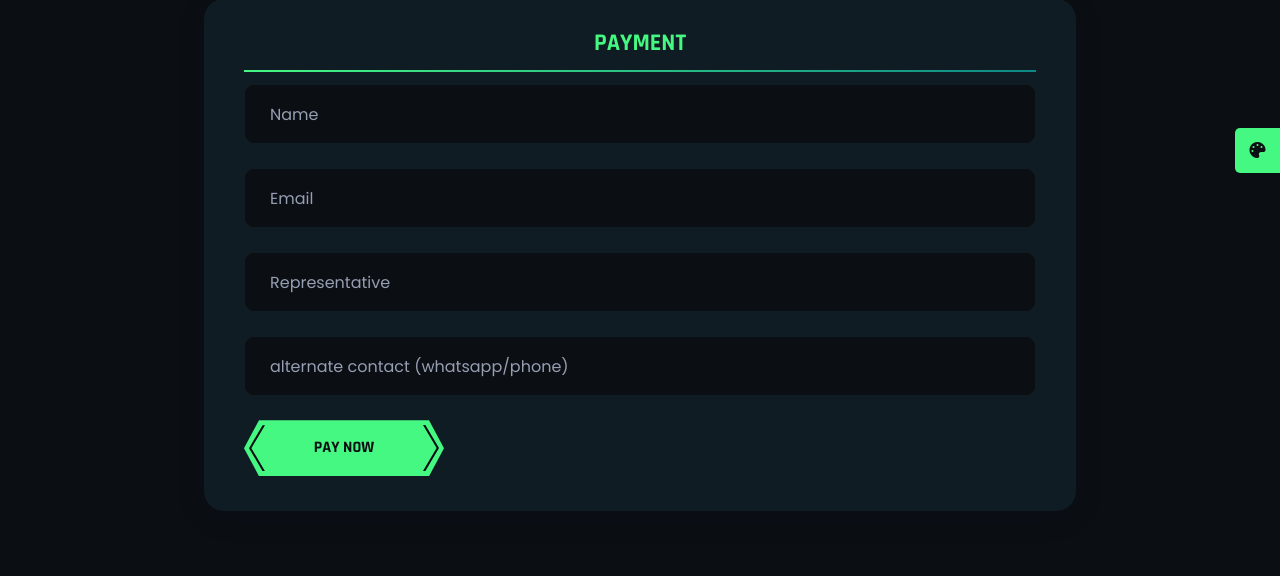
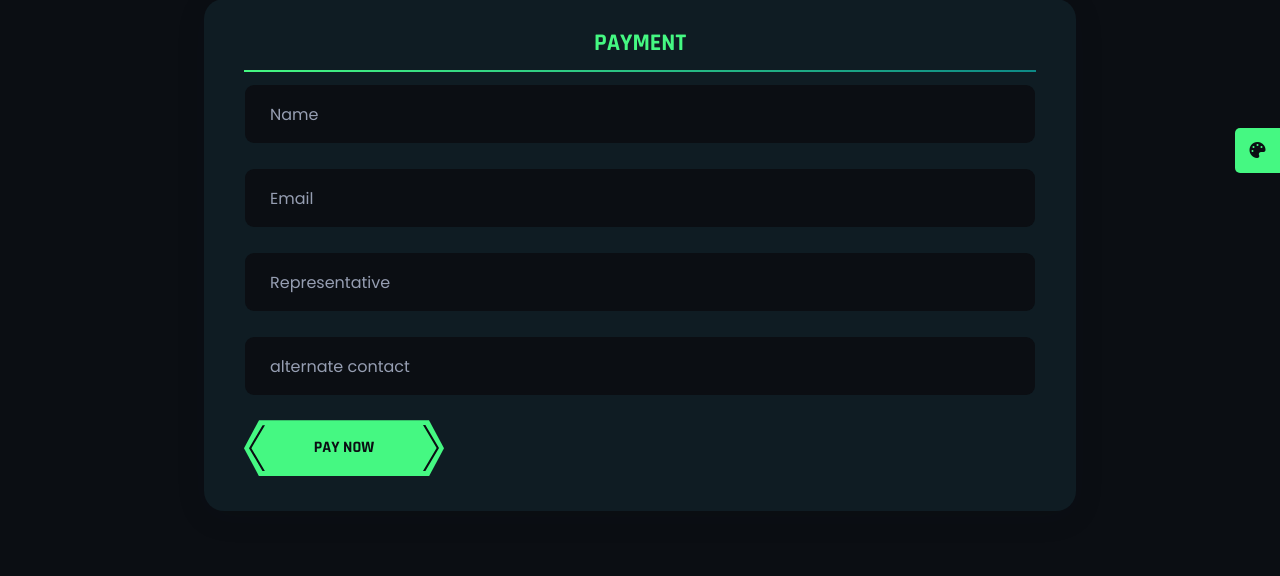
Before and after one commit to Jalal-ali/Mad-Alpha, a PHP site: page /payment.php in a window 1280 px wide. Shown: the part 282-858 px from the top of the page. Run offline with PHP 8.4, Linux system fonts and the light colour scheme; some web fonts are replaced.

Commit message:
Update payment.php

```diff
--- a/payment.php
+++ b/payment.php
@@ -77,7 +77,7 @@
           <input
             type="number"
             class="form-control"
-            placeholder="alternate contact (whatsapp/phone)" />
+            placeholder="alternate contact" />
           <!-- <div class="col-12 form-group">
             <textarea
               cols="20"
```
